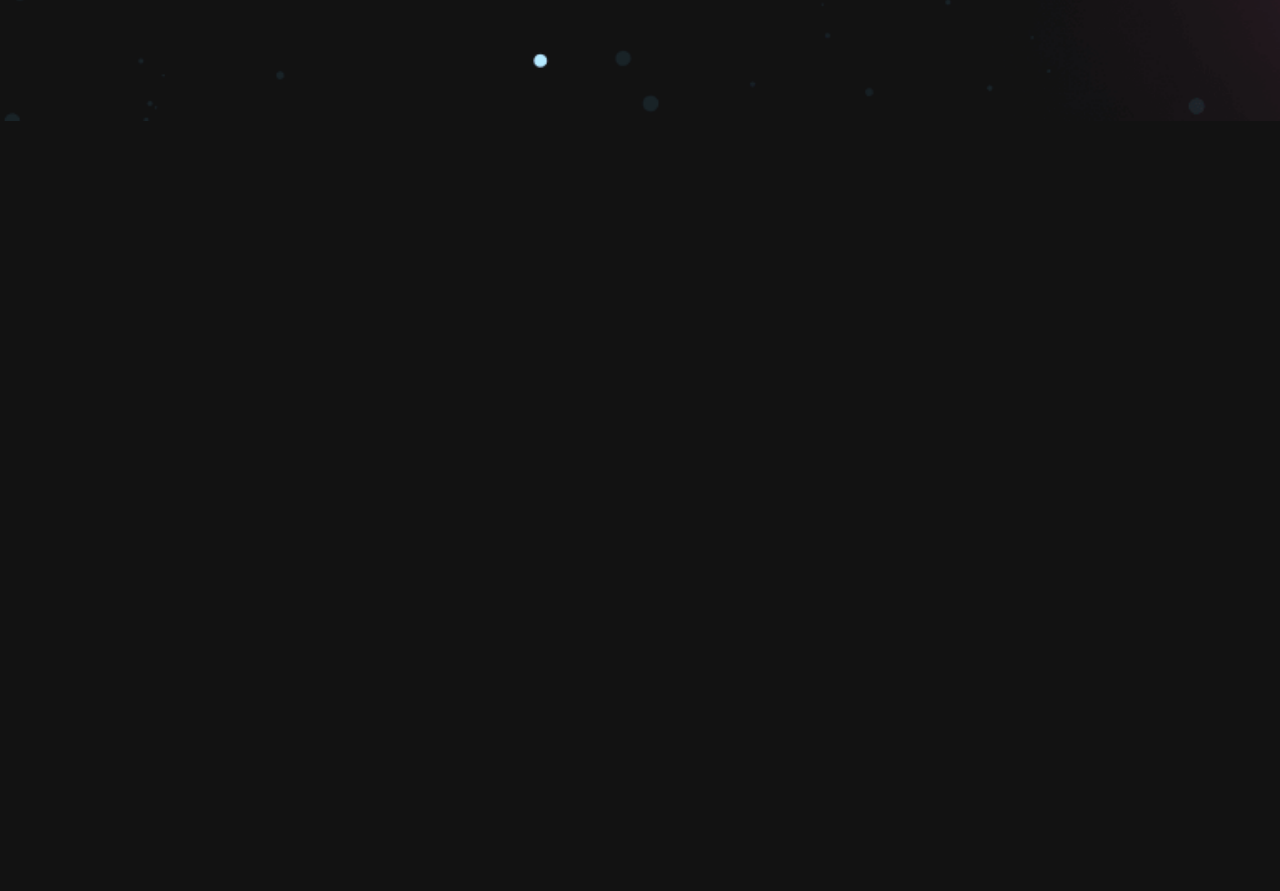
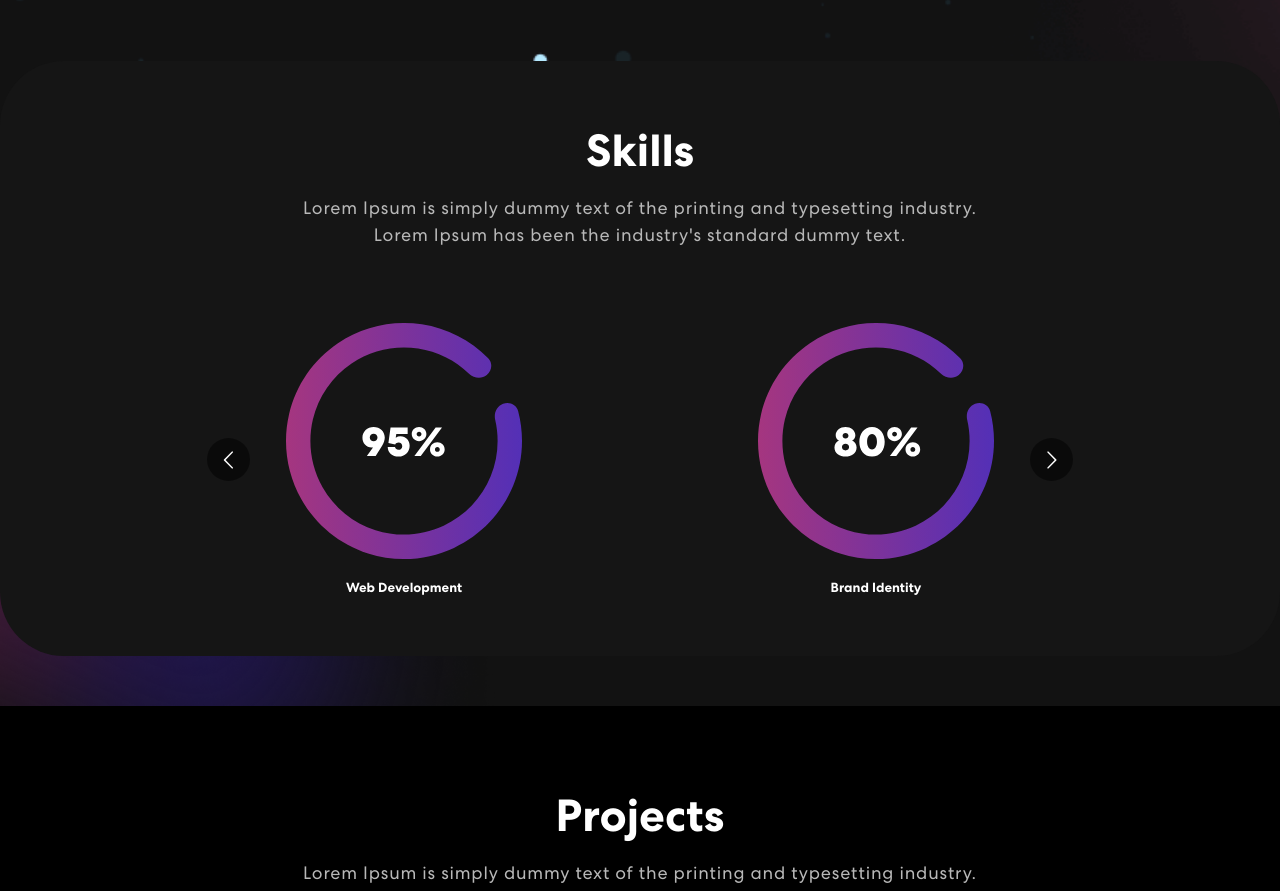
Before and after one commit to endermendoza24/portfolio, a React (Create React App) app: page / in a window 1280 px wide. Shown: the part 1680-2571 px from the top of the page. Before the commit the page ends 1801 px from the top, so only its background shows below. Built offline with nearby package versions, Linux system fonts and the light colour scheme.

Commit message:
Agregados nuevos componentes

```diff
--- a/src/App.js
+++ b/src/App.js
@@ -1,6 +1,8 @@
 import logo from './logo.svg';
 import { NavBar } from './components/NavBar';
 import { Banner } from './components/Banner';
+import { Skills } from './components/Skills';
+import { Projects } from './components/Projects';
 import './App.css';
 
 function App() {
@@ -8,6 +10,8 @@
     <div className="App">
       <NavBar />
       <Banner />
+      <Skills />
+      <Projects />
     </div>
   );
 }
--- /dev/null
+++ b/src/components/ProjectCard.jsx
@@ -0,0 +1,15 @@
+import { Col } from "react-bootstrap";
+
+export const ProjectCard = ({ title, description, imgUrl }) => {
+    return (
+        <Col size={12} sm={6} md={4}>
+            <div className="proj-imgbx">
+                <img src={imgUrl} />
+                <div className="proj-txtx">
+                    <h4>{title}</h4>
+                    <span>{description}</span>
+                </div>
+            </div>
+        </Col>
+    )
+}
--- /dev/null
+++ b/src/components/Projects.jsx
@@ -0,0 +1,98 @@
+import { Container, Row, Col, Tab, Nav } from "react-bootstrap";
+import { ProjectCard } from "./ProjectCard";
+import projImg1 from "../assets/img/project-img1.png";
+import projImg2 from "../assets/img/project-img2.png";
+import projImg3 from "../assets/img/project-img3.png";
+import colorSharp2 from "../assets/img/color-sharp2.png";
+import 'animate.css';
+import TrackVisibility from 'react-on-screen';
+
+export const Projects = () => {
+
+    const projects = [
+        {
+            title: "Business Startup",
+            description: "Design & Development",
+            imgUrl: projImg1,
+        },
+        {
+            title: "Business Startup",
+            description: "Design & Development",
+            imgUrl: projImg2,
+        },
+        {
+            title: "Business Startup",
+            description: "Design & Development",
+            imgUrl: projImg3,
+        },
+        {
+            title: "Business Startup",
+            description: "Design & Development",
+            imgUrl: projImg1,
+        },
+        {
+            title: "Business Startup",
+            description: "Design & Development",
+            imgUrl: projImg2,
+        },
+        {
+            title: "Business Startup",
+            description: "Design & Development",
+            imgUrl: projImg3,
+        },
+    ];
+
+    return (
+        <section className="project" id="project">
+            <Container>
+                <Row>
+                    <Col size={12}>
+                        <TrackVisibility>
+                            {({ isVisible }) =>
+                                <div className={isVisible ? "animate__animated animate__fadeIn" : ""}>
+                                    <h2>Projects</h2>
+                                    <p>Lorem Ipsum is simply dummy text of the printing and typesetting industry. Lorem Ipsum has been the industry's standard dummy text ever since the 1500s, when an unknown printer took a galley of type and scrambled it to make a type specimen book.</p>
+                                    <Tab.Container id="projects-tabs" defaultActiveKey="first">
+                                        <Nav variant="pills" className="nav-pills mb-5 justify-content-center align-items-center" id="pills-tab">
+                                            <Nav.Item>
+                                                <Nav.Link eventKey="first">Tab 1</Nav.Link>
+                                            </Nav.Item>
+                                            <Nav.Item>
+                                                <Nav.Link eventKey="second">Tab 2</Nav.Link>
+                                            </Nav.Item>
+                                            <Nav.Item>
+                                                <Nav.Link eventKey="third">Tab 3</Nav.Link>
+                                            </Nav.Item>
+                                        </Nav>
+                                        <Tab.Content id="slideInUp" className={isVisible ? "animate__animated animate__slideInUp" : ""}>
+                                            <Tab.Pane eventKey="first">
+                                                <Row>
+                                                    {
+                                                        projects.map((project, index) => {
+                                                            return (
+                                                                <ProjectCard
+                                                                    key={index}
+                                                                    {...project}
+                                                                />
+                                                            )
+                                                        })
+                                                    }
+                                                </Row>
+                                            </Tab.Pane>
+                                            <Tab.Pane eventKey="section">
+                                                <p>Lorem ipsum dolor sit amet consectetur adipisicing elit. Cumque quam, quod neque provident velit, rem explicabo excepturi id illo molestiae blanditiis, eligendi dicta officiis asperiores delectus quasi inventore debitis quo.</p>
+                                            </Tab.Pane>
+                                            <Tab.Pane eventKey="third">
+                                                <p>Lorem ipsum dolor sit amet consectetur adipisicing elit. Cumque quam, quod neque provident velit, rem explicabo excepturi id illo molestiae blanditiis, eligendi dicta officiis asperiores delectus quasi inventore debitis quo.</p>
+                                            </Tab.Pane>
+                                        </Tab.Content>
+                                    </Tab.Container>
+                                </div>}
+                        </TrackVisibility>
+                    </Col>
+                </Row>
+            </Container>
+            <img className="background-image-right" src={colorSharp2}></img>
+        </section>
+    )
+}
--- /dev/null
+++ b/src/components/Skills.jsx
@@ -0,0 +1,64 @@
+import meter1 from "../assets/img/meter1.svg";
+import meter2 from "../assets/img/meter2.svg";
+import meter3 from "../assets/img/meter3.svg";
+import Carousel from 'react-multi-carousel';
+import 'react-multi-carousel/lib/styles.css';
+import arrow1 from "../assets/img/arrow1.svg";
+import arrow2 from "../assets/img/arrow2.svg";
+import colorSharp from "../assets/img/color-sharp.png"
+
+export const Skills = () => {
+    const responsive = {
+        superLargeDesktop: {
+            // the naming can be any, depends on you.
+            breakpoint: { max: 4000, min: 3000 },
+            items: 5
+        },
+        desktop: {
+            breakpoint: { max: 3000, min: 1024 },
+            items: 3
+        },
+        tablet: {
+            breakpoint: { max: 1024, min: 464 },
+            items: 2
+        },
+        mobile: {
+            breakpoint: { max: 464, min: 0 },
+            items: 1
+        }
+    };
+
+    return (
+        <section className="skill" id="skills">
+            <div className="container">
+                <div className="row">
+                    <div className="col-12">
+                        <div className="skill-bx wow zoomIn">
+                            <h2>Skills</h2>
+                            <p>Lorem Ipsum is simply dummy text of the printing and typesetting industry.<br></br> Lorem Ipsum has been the industry's standard dummy text.</p>
+                            <Carousel responsive={responsive} infinite={true} className="owl-carousel owl-theme skill-slider">
+                                <div className="item">
+                                    <img src={meter1} alt="Image" />
+                                    <h5>Web Development</h5>
+                                </div>
+                                <div className="item">
+                                    <img src={meter2} alt="Image" />
+                                    <h5>Brand Identity</h5>
+                                </div>
+                                <div className="item">
+                                    <img src={meter3} alt="Image" />
+                                    <h5>Logo Design</h5>
+                                </div>
+                                <div className="item">
+                                    <img src={meter1} alt="Image" />
+                                    <h5>Web Development</h5>
+                                </div>
+                            </Carousel>
+                        </div>
+                    </div>
+                </div>
+            </div>
+            <img className="background-image-left" src={colorSharp} alt="Image" />
+        </section>
+    )
+}
```
